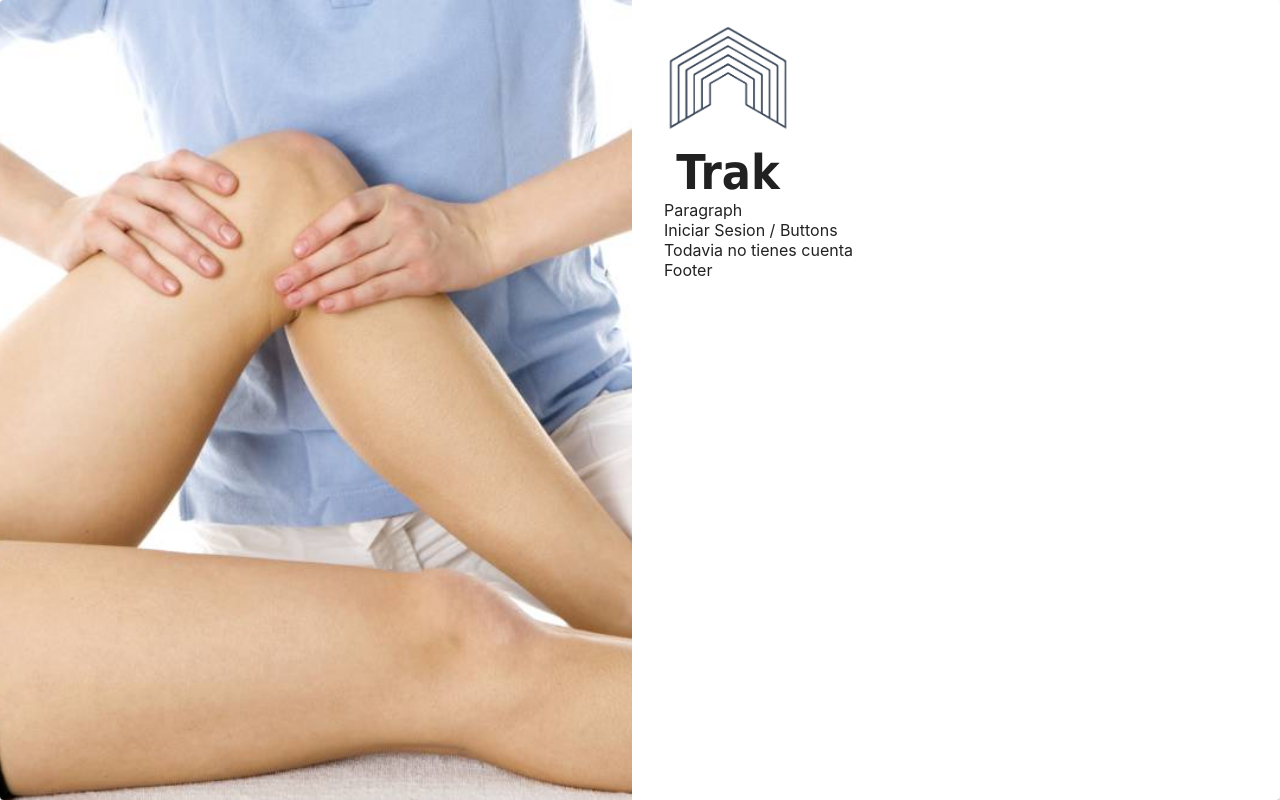
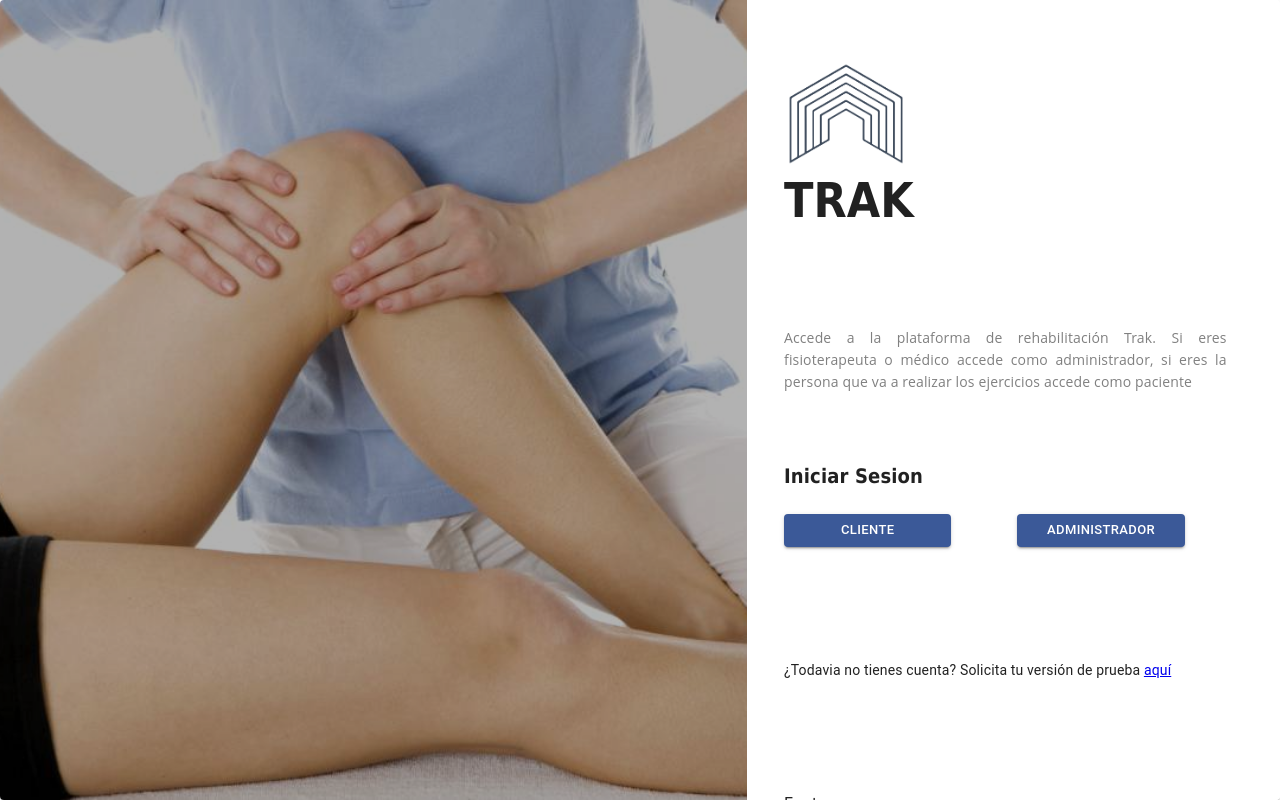
Before and after one commit to danielSoler93/trak_react, a React (Create React App) app in the folder trak_react/: page / in a window 1280 px wide. Built offline with nearby package versions, Linux system fonts and the light colour scheme.

Commit message:
Use grid to create main layout

```diff
--- a/trak_react/src/App.js
+++ b/trak_react/src/App.js
@@ -1,6 +1,7 @@
 import './App.css';
 import Avatar from '@material-ui/core/Avatar';
 import Card from '@material-ui/core/Card';
+import Button from '@material-ui/core/Button';
 import Typography from '@material-ui/core/Typography';
 import CardContent from '@material-ui/core/CardContent';
 import CardMedia from '@material-ui/core/CardMedia';
@@ -8,6 +9,27 @@ import background from './images/background.jpg'
 import logo from './images/logo.png'
 import Grid from '@material-ui/core/Grid';
 import { makeStyles } from '@material-ui/core/styles';
+import { createMuiTheme } from '@material-ui/core/styles';
+import { ThemeProvider } from '@material-ui/core/styles';
+
+
+
+const outerTheme = createMuiTheme({
+  palette: {
+    primary: {
+      light: '#3b5998',
+      main: '#3b5998',
+      dark: '#3b5998',
+      contrastText: 'white',
+    },
+    secondary: {
+      light: '#ff7961',
+      main: '#f44336',
+      dark: '#ba000d',
+      contrastText: '#000',
+    },
+  },
+});
 
 const useStyles = makeStyles((theme) => ({
   card: {
@@ -15,8 +37,8 @@ const useStyles = makeStyles((theme) => ({
     width: "100%",
   },
   logo_image: {
-    width: theme.spacing(16),
-    height: theme.spacing(16),
+    width: 124,
+    height: theme.spacing(14),
   },
   logo_text: {
     width: theme.spacing(16),
@@ -26,10 +48,33 @@ const useStyles = makeStyles((theme) => ({
   logo: {
     position: "relative",
   },
+  max_width: {
+    maxWidth: "100%",
+  },
 
+  margin_top: {
+    marginTop: "10px",
+  },
   control: {
     padding: theme.spacing(2),
   },
+  right_container: {
+    margin: "50px",
+  },
+  h6: {
+    fontFamily: "Tahoma",
+    fontWeight: 600,
+  },
+  sans_serif: {
+    fontFamily: '"Open Sans", sans-serif',
+    size: "20px",
+    lineHeight: 1.6,
+    color: "grey",
+  },
+  button_iniciar_sesion: {
+    padding: "5px",
+    width: "80%",
+  }
 }));
 
 function App() {
@@ -37,30 +82,48 @@ function App() {
 
   return (
     <div className="App">
-      <Card>
-      <Grid container spacing={2}>
-        <Grid item sm={6}>
+      <ThemeProvider theme={outerTheme}>
+      <Card style={{ height: "100vh", overflow: "scroll"}}>
+      <Grid container spacing={0} style={{ height: "100%"}}>
+        <Grid item md={7} sm={0}>
           <CardMedia
-          style={{paddingTop: '100vh'}}
+          style={{ height: "100%", filter: "brightness(70%)"}}
           image={background}
           />
         </Grid>
-        <Grid item sm={6}>
-          <CardContent>
-          <Grid container direction={'column'} spacing={24}>
-            <Grid item sm={6}>
+        <Grid item md={5} sm={12}>
+          <CardContent style={{ height: "100%", marginTop: "60px", marginLeft: "7%", marginRight: "10%", padding: 0}}>
+          <Grid container direction={'column'} spacing={24} style={{ height: "100%" }}>
+            <Grid item xs={4} className={classes.height_big}>
               <Avatar alt="Trak logo" src={logo} variant="square" className={classes.logo_image}/>
-              <Typography variant="h3" component="h2" align="center" className={classes.logo_text}>Trak</Typography>
+              <Typography variant="h3" component="h2" align="center" className={classes.logo_text}>TRAK</Typography>
             </Grid>
-            <Grid item sm={6}> Paragraph</Grid>
-            <Grid item sm={6}> Iniciar Sesion / Buttons</Grid>
-            <Grid item sm={6}> Todavia no tienes cuenta</Grid>
-            <Grid item sm={6}> Footer</Grid>
+            <Grid item xs={2} className={classes.max_width}>
+              <Typography variant="body2" align="justify" className={classes.sans_serif}>Accede a la plataforma de rehabilitación Trak. Si eres fisioterapeuta
+			o médico accede como administrador, si eres la persona que va a realizar
+			los ejercicios accede como paciente</Typography>
+            </Grid>
+            <Grid item xs={3} className={classes.max_width}>
+              <Typography variant="h6" className={classes.h6}>Iniciar Sesion</Typography>
+              <Grid container spacing={3}  className={classes.margin_top}>
+                <Grid item xs={6}>
+                  <Button variant="contained" color="primary" size="small" className={classes.button_iniciar_sesion}>Cliente</Button>
+                </Grid>
+                <Grid item xs={6}>
+                  <Button variant="contained" color="primary" size="small" className={classes.button_iniciar_sesion}>Administrador</Button>
+                </Grid>
+              </Grid>
+            </Grid>
+            <Grid item xs={2} className={classes.max_width}>
+              <Typography variant="body2">¿Todavia no tienes cuenta? Solicita tu versión de prueba <a href="mailto:dani@trak.es?cc=carlos@trak.es &subject=Password olvidado&body=Hola Trak! Soy el usuario: {tu_dni} y he olvidado el password. Saludos!">aquí</a></Typography>
+        </Grid>
+            <Grid item xs={1} className={classes.max_width}> Footer</Grid>
           </Grid>
           </CardContent>
         </Grid>
       </Grid>
       </Card>
+      </ThemeProvider>
     </div>
   );
 }
```
